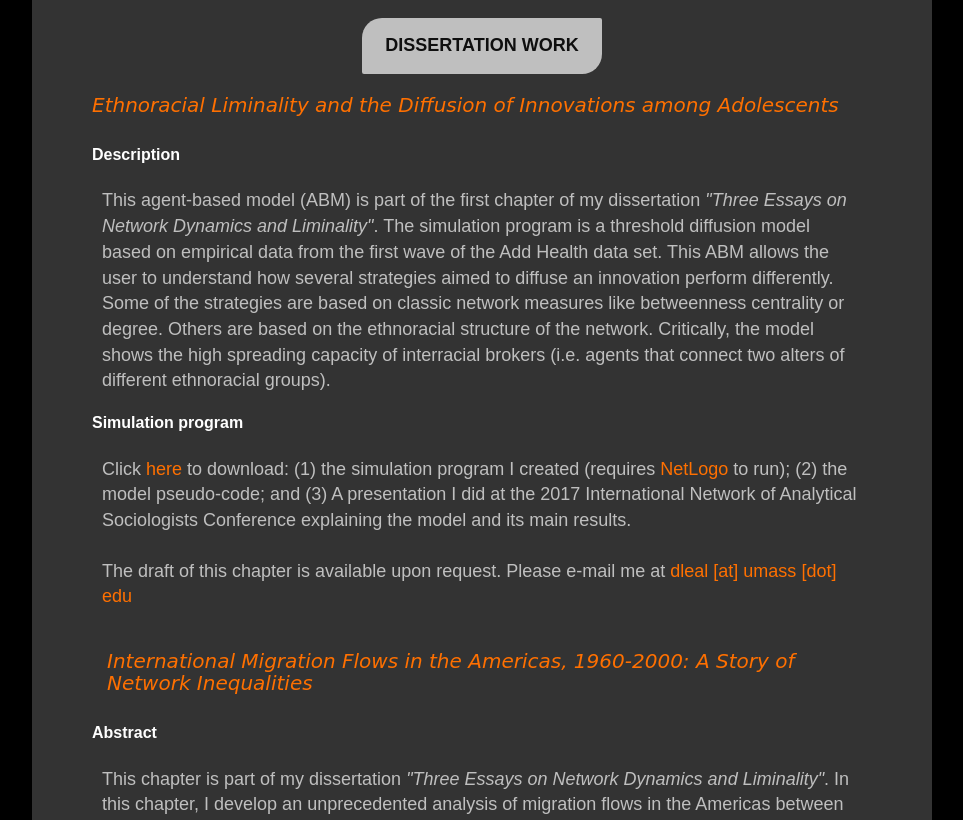
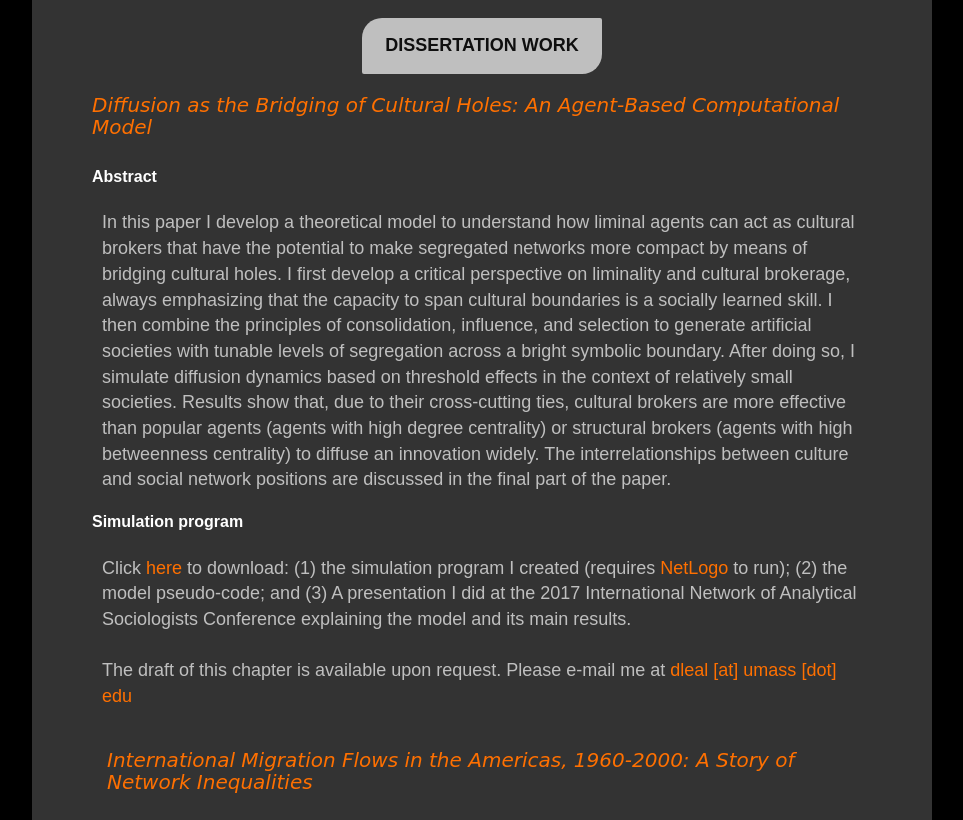
Before and after one commit to azalduar/dieglinf, a plain HTML site: page repository.html in a window 1280 px wide. Shown: the part 1119-1939 px from the top of the page, without its empty margins (158-1121 px from the left). Drawn offline with nearby package versions, Linux system fonts and the light colour scheme; a web font is replaced by a local one.

Commit message:
corrected repository page: added abstracts (namely descriptions) of disseration work

```diff
--- a/repository.html
+++ b/repository.html
@@ -140,14 +140,14 @@
 					</div>
 
 					<div class="col-md-12">
-						<h2><em>Ethnoracial Liminality and the Diffusion of Innovations among Adolescents</em></h2>
+						<h2><em>Diffusion as the Bridging of Cultural Holes: An Agent-Based Computational Model</em></h2>
 					</div>
 
 					<div class="col-md-12">
 						<div class="col-md-12">
-							<h3><font color="#FFFFFF"><b>Description</b></font></h3>
+							<h3><font color="#FFFFFF"><b>Abstract</b></font></h3>
 
-							<p>This agent-based model (ABM) is part of the first chapter of my dissertation <em>"Three Essays on Network Dynamics and Liminality"</em>. The simulation program is a threshold diffusion model based on empirical data from the first wave of the Add Health data set. This ABM allows the user to understand how several strategies aimed to diffuse an innovation perform differently. Some of the strategies are based on classic network measures like betweenness centrality or degree. Others are based on the ethnoracial structure of the network. Critically, the model shows the high spreading capacity of interracial brokers (i.e. agents that connect two alters of different ethnoracial groups).</p>
+							<p>In this paper I develop a theoretical model to understand how liminal agents can act as cultural brokers that have the potential to make segregated networks more compact by means of bridging cultural holes. I first develop a critical perspective on liminality and cultural brokerage, always emphasizing that the capacity to span cultural boundaries is a socially learned skill. I then combine the principles of consolidation, influence, and selection to generate artificial societies with tunable levels of segregation across a bright symbolic boundary. After doing so, I simulate diffusion dynamics based on threshold effects in the context of relatively small societies. Results show that, due to their cross-cutting ties, cultural brokers are more effective than popular agents (agents with high degree centrality) or structural brokers (agents with high betweenness centrality) to diffuse an innovation widely. The interrelationships between culture and social network positions are discussed in the final part of the paper.</p>
 
 							<h3><font color="#FFFFFF"><b>Simulation program</b></font></h3>
 
@@ -168,7 +168,7 @@
 						<div class="col-md-12">
 							<h3><font color="#FFFFFF"><b>Abstract</b></font></h3>
 
-							<p>This chapter is part of my dissertation <em>"Three Essays on Network Dynamics and Liminality"</em>. In this chapter, I develop an unprecedented analysis of migration flows in the Americas between 1960 and 2000. Using novel data and state-of-the-art techniques, I harmonize bilateral migrant stock data, with geographic distance data and demographic data on total population, deaths, and births in order to estimate migration flows between 38 countries. I then provide a detailed historic account of these flows by focusing on the following migratory subsystems: Central America and the Caribbean, North America, and South America. Finally, I use network theory and novel Temporal Exponential Random Graph (TERG) models to develop and test general hypotheses about the inter-temporal dynamics of international migration networks. In this context, my inferential network analyses show that international migration flows exhibit very strong structural signatures of hierarchy at the level of triads.</p>
+							<p>In this paper I develop an unprecedented description and explanation of international migration flows in the Americas based on the network inequalities that sustain them over time. Using novel data and state-of-the-art statistical techniques, I harmonize bilateral migrant stock data and relevant demographic data on total population, deaths, and births in order to estimate migration flows between the countries in the Americas. I then provide a detailed historic account of these flows by focusing on the following migratory subsystems: Central America and the Caribbean, North America, and South America. Finally, I use network and migration theories, as well as novel Temporal Exponential Random Graph (TERG) models, to explain the evolution of migration flows over time. In particular, I show that international migration in the Americas exhibits very strong network inequalities at the level of triads.</p>
 
 							<h3><font color="#FFFFFF"><b>Code</b></font></h3>
 
```
